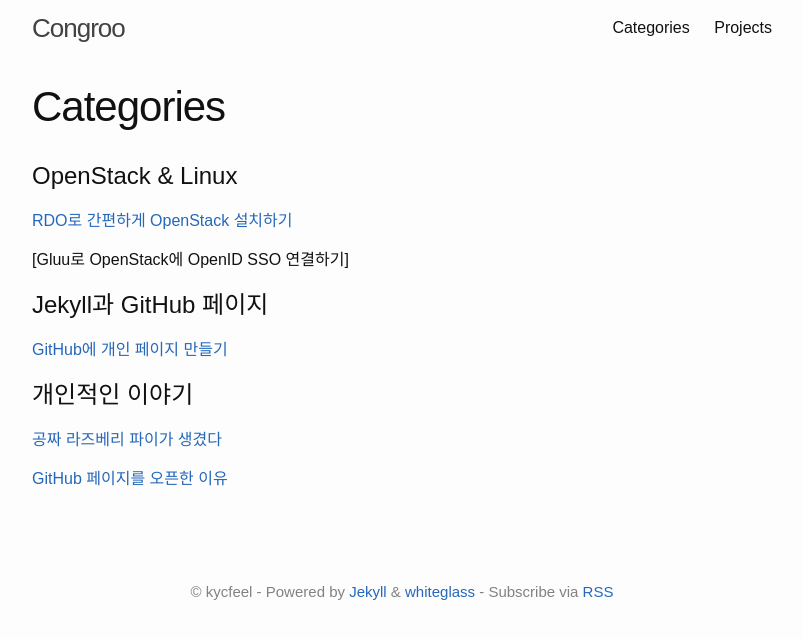
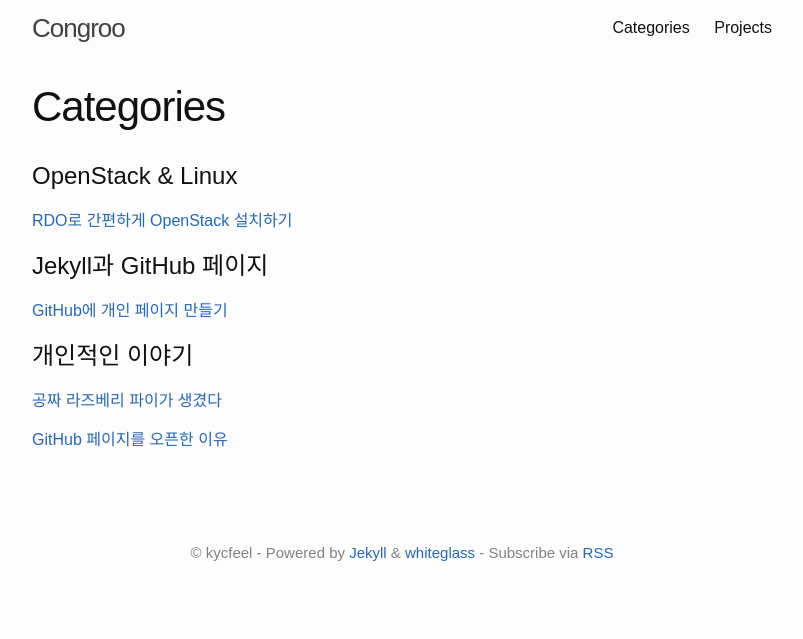
Before and after one commit to kycfeel/kycfeel.github.io, a Jekyll site: the page built from categories.md, in a window 1280 px wide. Shown: the top 639 px of the page, without its empty margins (238-1041 px from the left). Built offline with Jekyll 4.4.1, drawn with Linux system fonts in a browser that asks for light colours.

Commit message:
bug fixed

```diff
--- a/categories.md
+++ b/categories.md
@@ -8,8 +8,6 @@
 ========================
 [RDO로 간편하게 OpenStack 설치하기](https://kycfeel.github.io/openstack/&/linux/2017/03/01/RDO로-간편하게-OpenStack-설치하기.html)
 
-[Gluu로 OpenStack에 OpenID SSO 연결하기]
-
 Jekyll과 GitHub 페이지
 ========================
 [GitHub에 개인 페이지 만들기](https://kycfeel.github.io/jekyll과/github/페이지/2017/03/01/GitHub에-개인-페이지-만들기.html)
```
